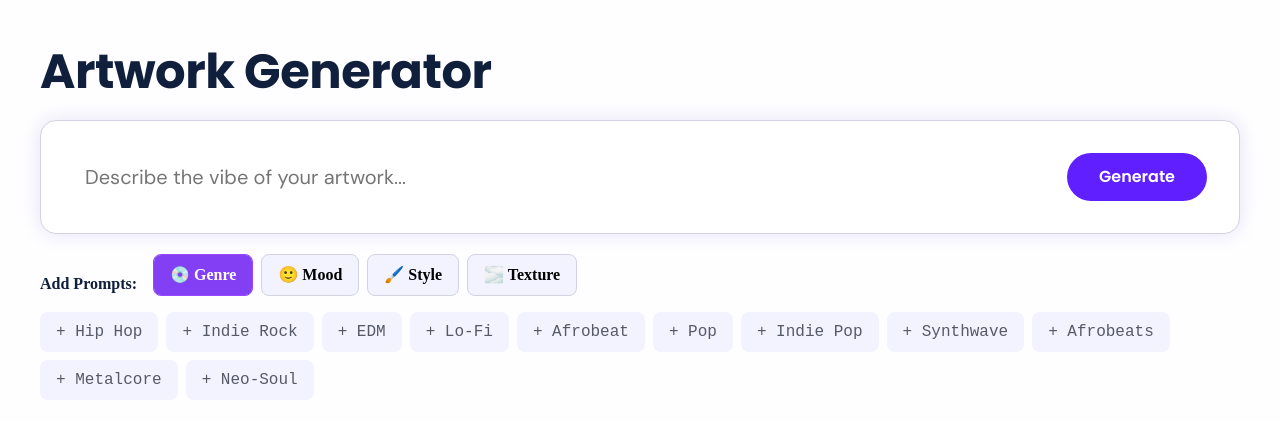
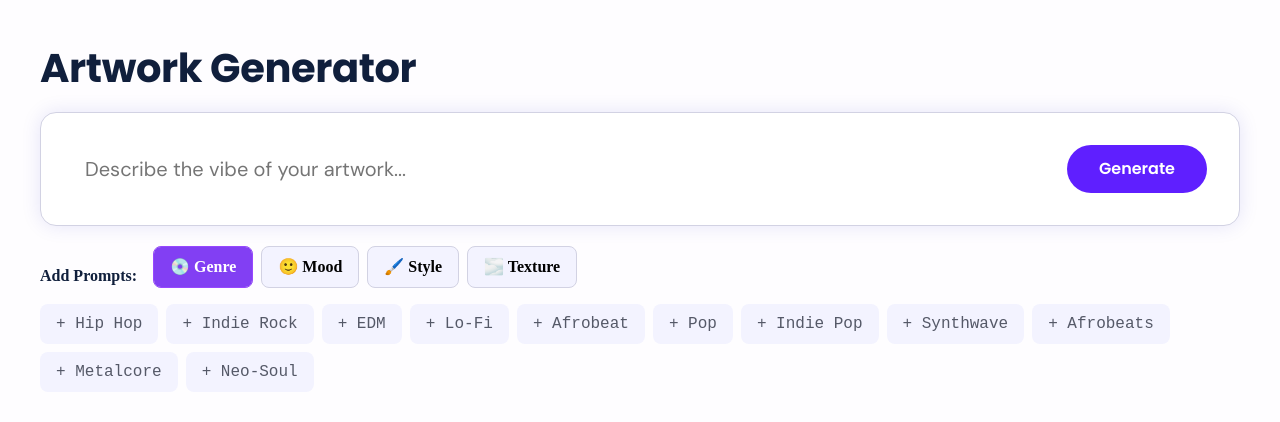
Before and after one commit to dittomusic-JK/ditto-artgen-starter, a Next.js app: page / in a window 1280 px wide. Shown: the top 422 px of the page. Built offline with nearby package versions, Linux system fonts and the light colour scheme.

Commit message:
Update globals.css

```diff
--- a/styles/globals.css
+++ b/styles/globals.css
@@ -8,7 +8,7 @@ body { margin:0; font-family: "DM Sans", system-ui, -apple-system, Segoe UI, Rob
 
 .wrap{ max-width:1200px; margin:0 auto; padding:0 24px 72px; }
 .header{ display:flex; align-items:center; justify-content:space-between; gap:24px; margin:48px 0 24px; }
-.title{ font:700 48px/48px "Poppins", sans-serif; letter-spacing:-.01em; }
+.title{ font:700 40px/40px "Poppins", sans-serif; letter-spacing:-.01em; }
 
 .card{ background:#fff; border:1px solid var(--border); border-radius:16px; box-shadow:0 0 20px rgba(0,16,187,.10); padding:32px; }
 .promptGrid{ display:grid; grid-template-columns:1fr auto; gap:16px; }
```
